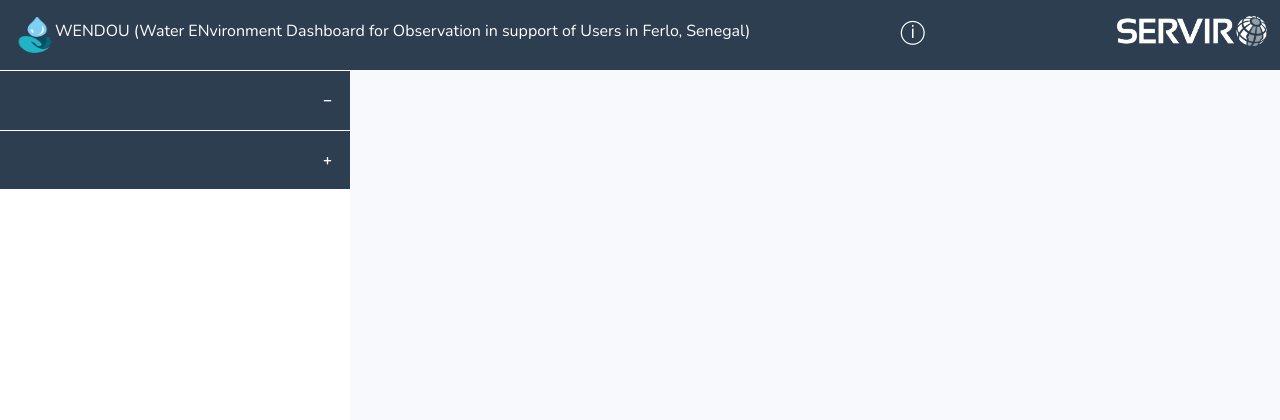
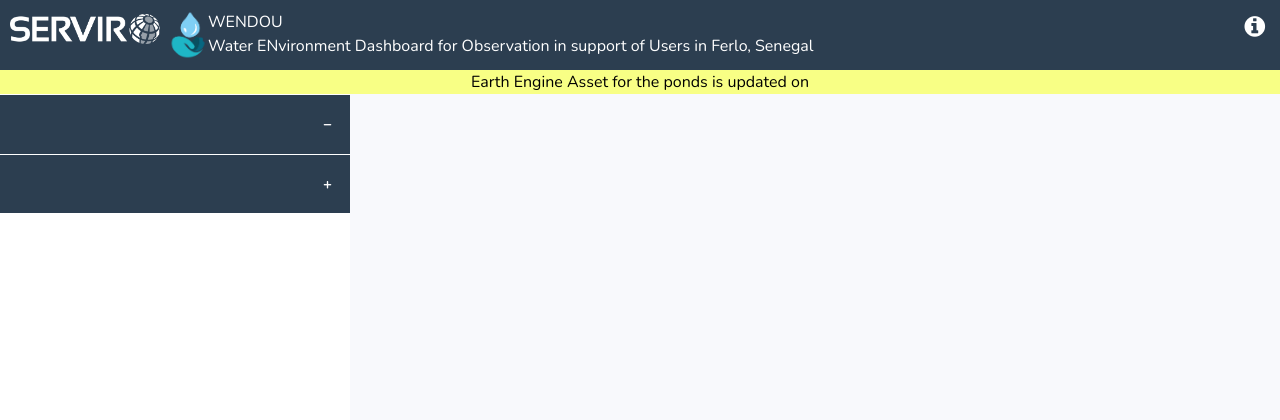
Before and after one commit to SERVIR/WaterWatchDjango, a Django app: template templates/waterwatch/base.html in a window 1280 px wide. Shown: the top 420 px of the page. Before the commit the page ends 189 px from the top, so only its background shows below. Run offline with Django 4.2, Linux system fonts and the light colour scheme; the template is opened without the code that fills it, so the values that code supplies are empty; parts of the project's set-up code (start-up, migrations or seed data) failed here and were passed over; some libraries are stand-ins or nearby versions.

Commit message:
modified script to store date in a file

```diff
--- a/WaterWatchDjango/urls.py
+++ b/WaterWatchDjango/urls.py
@@ -27,6 +27,7 @@
                   path('get-ponds-list/', ajax_controllers.getPondsList, name="get-ponds-list"),
                   path('timeseries/<lang>/', ajax_controllers.timeseries, name="timeseries"),
                   path('forecast/<lang>/', ajax_controllers.forecast, name="forecast"),
+                  path('get-lastupdated-date/', ajax_controllers.getLastUpdatedDate, name="get-lastupdated-date"),
                   path('mndwi/', ajax_controllers.mndwi, name="mndwi"),
                   path('api/getPonds/', api.api_get_ponds, name="getPonds"),
                   path('api/getTimeseries/', api.api_get_timeseries, name="getTimeseries"),
--- a/templates/waterwatch/app_base.html
+++ b/templates/waterwatch/app_base.html
@@ -18,33 +18,36 @@
     <link href="{% static '/css/basic.css' %}" rel="stylesheet">
 
     <link href="{% static '/css/main.css' %}" rel="stylesheet">
-
+<link rel="stylesheet" href="https://cdnjs.cloudflare.com/ajax/libs/font-awesome/4.7.0/css/font-awesome.min.css">
 </head>
 <body id="page-top">
 <div style="display: inline-flex;
     width: 100%;
     height: 70px;
-    padding: 15px;
+    padding: 10px;
     background-color: #2c3e50;color: white">
     <div class="float-left position-relative d-flex">
-    <img id="icon_img" src="{% static "/images/logo_2.png" %}">
-    <p class="h-100 pt-1">WENDOU (Water ENvironment Dashboard for Observation in support of Users in Ferlo, Senegal)</p>
-        </div>
-<div class="float-right pt-1 mt-2" style="z-index: 10;
-position: absolute;
-right: 5px;
-top: 0;">
-    <a type="button" class="text-decoration-none text-white" data-bs-toggle="modal" style="font-size: x-large;
-    position: absolute;
-    right: 350px;"
-       data-bs-target="#help-modal"> &#9432;</a>
-    <a type="button" class="pr-2 pt-1 text-decoration-none" target="_blank" href="https://servirglobal.net/">
+            <a type="button" class="pr-2 pt-1 text-decoration-none" target="_blank" href="https://servirglobal.net/">
         <img src="/static/images/SERVIR_flat_white.png" height="30" width="150">
     </a>
-    {{languageMenu|safe}}
+    <img id="icon_img" src="{% static "/images/logo_2.png" %}">
+        <div class="h-80 pb-2">
+    <p>WENDOU<br>
+        Water ENvironment Dashboard for Observation in support of Users in Ferlo, Senegal</p>
+            </div>
+        </div>
+<div class="float-right pt-1" style="z-index: 10;
+position: absolute;
+right: 15px;
+">
+        {{languageMenu|safe}}
+
+    <a type="button" class="text-decoration-none text-white" data-bs-toggle="modal" style="right: 350px;"
+       data-bs-target="#help-modal"> <i class="fa fa-info-circle" style="font-size:24px"></i></a>
 </div>
 
 </div>
+<div class="text-center text-black" style="background: #f8ff85">Earth Engine Asset for the ponds is updated on <span id="updated_date"></span></div>
 <div id="wrapper">
    {% block help_modal %}
         {% endblock help_modal %}
--- a/waterwatch/static/css/main.css
+++ b/waterwatch/static/css/main.css
@@ -274,6 +274,10 @@
     height: 60px;
     padding: 10px;
 }
+.logo-image-top {
+    height: 90px;
+    padding: 10px;
+}
 
 .collapsible {
     background-color: #2c3e50;
@@ -407,3 +411,18 @@
   border-style: solid;
   border-color: #555 transparent transparent transparent;
 }
+
+.seperator {
+  height: 80px;
+  width: 1px;
+  background: black;
+  margin: 0 auto;
+  top: 0;
+  bottom: 0;
+  /*position: absolute;*/
+  left: 50%;
+}
+#languageMenu{
+    border-radius: 7px;
+    height: 40px;
+}
--- a/waterwatch/static/js/map.js
+++ b/waterwatch/static/js/map.js
@@ -51,7 +51,9 @@
     /************************************************************************
      *                    PRIVATE FUNCTION IMPLEMENTATIONS
      *************************************************************************/
-
+     ajax_update_database("get-lastupdated-date", {}).done(function (data) {
+             document.getElementById("updated_date").innerHTML = data["contents"];
+     });
     document.getElementById("myInput").onkeyup = function () {
         var input, filter, ul, li, a, i, txtValue;
         input = document.getElementById("myInput");
```
Also changed, not shown: templates/waterwatch/home.html (+8 -4 lines), waterwatch/ajax_controllers.py (+8 -0 lines), waterwatch_script.py (+13 -4 lines), waterwatch/static/images/logos/cse.PNG (added), waterwatch/static/images/logos/cse1.png (added), waterwatch/static/images/logos/new.png (added).
